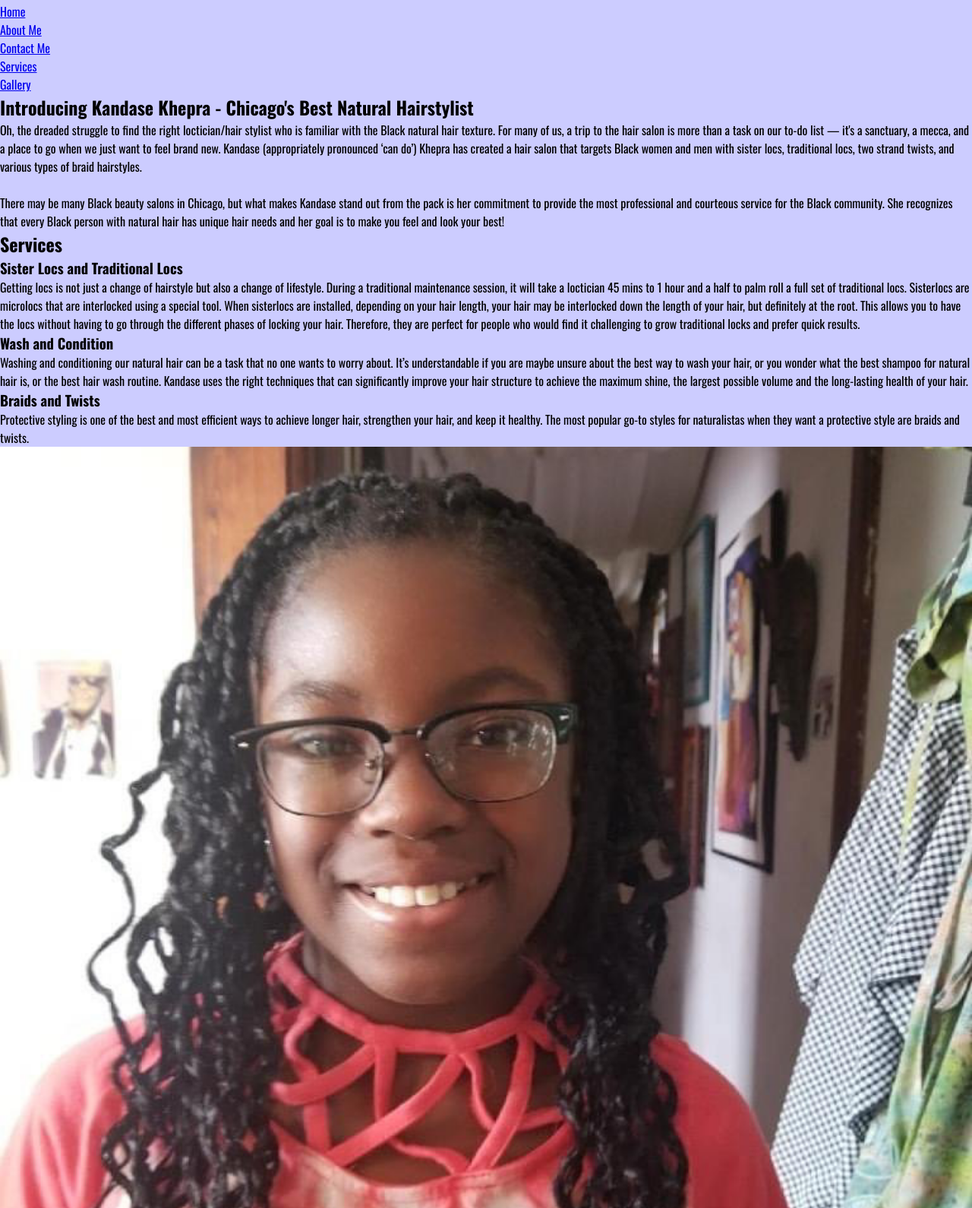
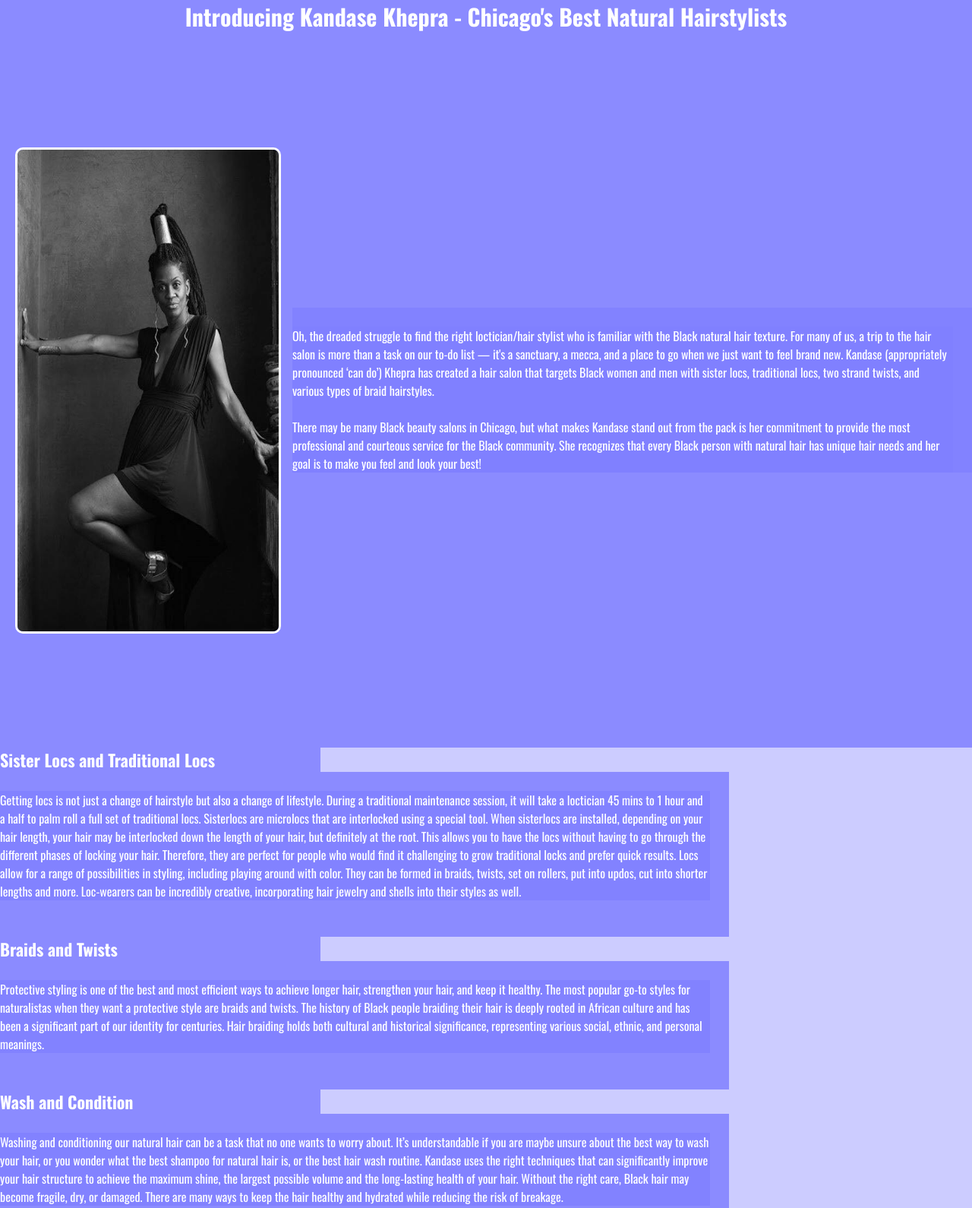
Before and after one commit to Glenda9031/Kandase_Khepra, a plain HTML site: page index.html in a window 1280 px wide. Shown: the part 101-1691 px from the top of the page at 76% size. Drawn offline with nearby package versions, Linux system fonts and the light colour scheme.

Commit message:
various revisions

```diff
--- a/css/style.css
+++ b/css/style.css
@@ -9,18 +9,22 @@
   margin: 0;
   padding: 0;
   border: 0;
+  font-family: "Oswald", sans-serif;
 }
 
 body {
   width: 100%;
   background: #ccccff;
-  font-family: "Oswald", sans-serif;
   font-weight: 400;
 }
 
-img {
-  max-width: 100%;
+  .header {
+    background: var(--background);
+    position: fixed;
+    height: 100px;
+    z-index: 999;
     width: 100%;
+    padding: 30px 10%;
   }
 
   .logo {
@@ -28,75 +32,123 @@ img {
     margin: 0 auto;
   }
 
-ul {
-  list-style: none;
+  nav {
+    display: inline;
 
   }
 
-/* header {
-  background: var(--background);
-  text-align: center;
-  position: fixed;
-  z-index: 999;
-  width: 100%;
-}
-
-.nav-toggle {
-  display: none;
-}
-
-.nav-toggle-label {
-  position: absolute;
-  top: 0;
-  left: 0;
-  margin-left: 1em;
-  border: 1px solid red;
-  height: 100%;
-  display: flex;
-  align-items: center;
-}
-
-.nav-toggle-label span,
-.nav-toggle-label span::before,
-.nav-toggle-label span::after {
-  display: block;
-  background-color: #fff;
-  height: 2px;
-  width: 2em;
-  border-radius: 2px;
-}
-
-nav {
-  background: var(--background);
-  position: absolute;
-  text-align: left;
-  top: 100%;
-  left: 0;
-  width: 100%;
-}
-
-nav ul {
-  margin: 0;
-  padding: 0;
+  #navigation ul {
+    border-bottom: 10px solid #fff;
+    margin-top: 10px;
+    padding-bottom: 0px;
     list-style: none;
   }
 
-nav li {
-  margin-bottom: 1em;
-  margin-left: 1em;
+  #navigation li {
+    display: inline;
+    margin: 0px 20px;
+    text-decoration: none;
   }
 
-nav a {
+  .list-nav {
+    float: right;
+  }
+
+  #navigation a {
     color: #fff;
     text-decoration: none;
     font-size: 1.2rem;
     text-transform: uppercase;
   }
 
-nav a:hover {
+  #navigation a:hover {
     color: #000;
   }
 
-.nav-toggle ~ nav {
-  display: block;
-} */
+.wrapper {
+  display:  flex;
+  justify-content: center;
+  align-items: center;
+  min-height: 100vh;
+  min-width: 100vw;
+  width: 100%;
+  background: rgba(128, 128, 255, .85);
+}
+
+  .wrapper img {
+    max-width: 350px;
+    margin: 150px auto;
+    width: 90%;
+    min-height: 80vh;
+    float: left;
+    border: 3px solid #fff;
+    border-radius: 10px;
+    margin-right: 15px;
+    margin-left: 20px;
+  }
+
+  h1 {
+    color: #fff;
+    font-weight: 700;
+    font-size: 30px;
+    text-align: center;
+    background: rgba(128, 128, 255, .85);
+
+  }
+
+  h2 {
+    font-size: 22px;
+    width: 33%;
+    color: #fff;
+    background: rgba(128, 128, 255, .85);
+  }
+
+.text-box {
+    color: #fff;
+    width: 75%;
+    background: rgba(128, 128, 255, .85);
+    padding-top: 25px;
+  }
+
+    .text-box p {
+    font-size: 1rem;
+    text-align: left;
+    margin-right: 25px;
+    background: rgba(128, 128, 255, .85);
+  }
+
+  .container {
+    display:  flex;
+    justify-content: center;
+    align-items: center;
+    min-height: 100vh;
+    min-width: 100vw;
+    width: 100%;
+    background: rgba(128, 128, 255, .85);
+  }
+
+    .container img {
+      max-width: 350px;
+      margin: 150px auto;
+      width: 70%;
+      min-height: 80vh;
+      float: right;
+      border: 3px solid #fff;
+      border-radius: 10px;
+      margin-right: 15px;
+      margin-left: 20px;
+    }
+
+    h2 {
+      color: #fff;
+      font-size: 30px;
+      text-align: center;
+      background: rgba(128, 128, 255, .85);
+    }
+
+    h3 {
+      font-size: 22px;
+      width: 33%;
+      color: #fff;
+      background: rgba(128, 128, 255, .85);
+    }
--- a/index.html
+++ b/index.html
@@ -9,93 +9,66 @@
   </head>
   <body>
     <header>
+      <div id="navigation">
         <nav>
-            <div id="#home">
-              <img src="images/logo.jpg" class="logo" alt="logo">
-              </div>
-              <input type="checkbox" id="nav-toggle" class="nav-toggle">
 
           <ul>
-          <li><a href="#home">Home</a></li>
-          <li><a href="#about">About Me</a></li>
-          <li><a href="contactform.html" target="_blank">Contact Me</a></li>
-          <li><a href="#services">Services</a></li>
-          <li><a href="gallery.html">Gallery</a></li>
+            <li class="img-nav"><img src="images/logo.jpg" class="logo" alt="logo"></li>
+            <li class="list-nav"><a href="#home">Home</a></li>
+            <li class="list-nav"><a href="#about">About Me</a></li>
+            <li class="list-nav"><a href="contactform.html" target="_blank">Contact Me</a></li>
+            <li class="list-nav"><a href="#services">Services</a></li>
+            <li class="list-nav"><a href="gallery.html">Gallery</a></li>
           </ul>
        </nav>
+      </div>
     </header>
 
-    <main>
-          <article id="#about">
-            <h1>Introducing Kandase Khepra - Chicago's Best Natural Hairstylist</h1>
-
-            <div>
-              <p>
-                Oh, the dreaded struggle to find the right loctician/hair stylist who is familiar with the Black natural hair texture. For many of us, a trip to the hair salon is more than a task on our to-do list — it's a sanctuary, a mecca, and a place to go when we just want to feel brand new. Kandase (appropriately pronounced ‘can do’) Khepra has created a hair salon that targets Black women and men with sister locs, traditional locs, two strand twists, and various types of braid hairstyles. <br/><br/>
-      There may be many Black beauty salons in Chicago, but what makes Kandase stand out from the pack is her commitment to provide the most professional and courteous service for the Black community. She recognizes that every Black person with natural hair has unique hair needs and her goal is to make you feel and look your best!
-              </p>
+    <section id="#about">
+      <h1>Introducing Kandase Khepra - Chicago's Best Natural Hairstylists</h1>
+      <div class="wrapper">
+          <img src="images/img1.jpg" alt="Kandase">
+        <div class="text-box">
+          <p>Oh, the dreaded struggle to find the right loctician/hair stylist who is familiar with the Black natural hair texture. For many of us, a trip to the hair salon is more than a task on our to-do list — it's a sanctuary, a mecca, and a place to go when we just want to feel brand new. Kandase (appropriately pronounced ‘can do’) Khepra has created a hair salon that targets Black women and men with sister locs, traditional locs, two strand twists, and various types of braid hairstyles. <br/><br/>
+            There may be many Black beauty salons in Chicago, but what makes Kandase stand out from the pack is her commitment to provide the most professional and courteous service for the Black community. She recognizes that every Black person with natural hair has unique hair needs and her goal is to make you feel and look your best!</p>
         </div>
-          </article>
-        </div>
-
-        <div id="services">
-          <h2>Services</h2>
-
-          <article>
-            <h3>Sister Locs and Traditional Locs</h3>
-            <p>Getting locs is not just a change of hairstyle but also a change of lifestyle. During a traditional maintenance session, it will take a loctician 45 mins to 1 hour and a half to palm roll a full set of traditional locs. Sisterlocs are microlocs that are interlocked using a special tool. When sisterlocs are installed, depending on your hair length, your hair may be interlocked down the length of your hair, but definitely at the root. This allows you to have the locs without having to go through the different phases of locking your hair. Therefore, they are perfect for people who would find it challenging to grow traditional locks and prefer quick results.</p>
-          </article>
-
-          <article>
-            <h3>Wash and Condition</h3>
-            <p>Washing and conditioning our natural hair can be a task that no one wants to worry about. It’s understandable if you are maybe unsure about the best way to wash your hair, or you wonder what the best shampoo for natural hair is, or the best hair wash routine. Kandase uses the right techniques that can significantly improve your hair structure to achieve the maximum shine, the largest possible volume and the long-lasting health of your hair.</p>
-          </article>
-
-          <article>
-            <h3>Braids and Twists</h3>
-            <p>Protective styling is one of the best and most efficient ways to achieve longer hair, strengthen your hair, and keep it healthy. The most popular go-to styles for naturalistas when they want a protective style are braids and twists.</p>
-          </article>
         </div>
     </section>
 
+    <section id="services">
       <div>
-        <article>
-          <img src="images/img15.JPG" alt="young lady with locs">
+          <h3>Sister Locs and Traditional Locs</h3>
+        <div class="text-box">
+          <p>Getting locs is not just a change of hairstyle but also a change of lifestyle. During a traditional maintenance session, it will take a loctician 45 mins to 1 hour and a half to palm roll a full set of traditional locs. Sisterlocs are microlocs that are interlocked using a special tool. When sisterlocs are installed, depending on your hair length, your hair may be interlocked down the length of your hair, but definitely at the root. This allows you to have the locs without having to go through the different phases of locking your hair. Therefore, they are perfect for people who would find it challenging to grow traditional locks and prefer quick results. Locs allow for a range of possibilities in styling, including playing around with color. They can be formed in braids, twists, set on rollers, put into updos, cut into shorter lengths and more. Loc-wearers can be incredibly creative, incorporating hair jewelry and shells into their styles as well.</p><br><br>
+        </div>
+        </div>
+      </section>
+
+      <section>
         <div>
-            <span>01</span>
-            <h4>Locs Styles</h4>
-            <p>Locs allow for a range of possibilities in styling, including playing around with color. They can be formed in braids, twists, set on rollers, put into updos, cut into shorter lengths and more. Loc-wearers can be incredibly creative, incorporating hair jewelry and shells into their styles as well.</p>
+          <h3>Braids and Twists</h3>
+        <div class="text-box">
+          <p>Protective styling is one of the best and most efficient ways to achieve longer hair, strengthen your hair, and keep it healthy. The most popular go-to styles for naturalistas when they want a protective style are braids and twists. The history of Black people braiding their hair is deeply rooted in African culture and has been a significant part of our identity for centuries. Hair braiding holds both cultural and historical significance, representing various social, ethnic, and personal meanings.</p><br><br>
         </div>
-        </article>
+      </section>
 
-        <article>
-          <img src="images/img14.jpg" alt="young lady with locs">
+      <section>
       <div>
-            <span>02</span>
-            <h4>Braid Styles</h4>
-            <p>The history of Black people braiding their hair is deeply rooted in African culture and has been a significant part of our identity for centuries. Hair braiding holds both cultural and historical significance, representing various social, ethnic, and personal meanings.</p>
+          <h3>Wash and Condition</h3>
+        <div class="text-box">
+          <p>Washing and conditioning our natural hair can be a task that no one wants to worry about. It’s understandable if you are maybe unsure about the best way to wash your hair, or you wonder what the best shampoo for natural hair is, or the best hair wash routine. Kandase uses the right techniques that can significantly improve your hair structure to achieve the maximum shine, the largest possible volume and the long-lasting health of your hair. Without the right care, Black hair may become fragile, dry, or damaged. There are many ways to keep the hair healthy and hydrated while reducing the risk of breakage.</p><br><br><br>
         </div>
-        </article>
-
-        <article>
-          <img src="images/img13.jpg" alt="young lady with locs">
-          <div>
-            <span>03</span>
-            <h4>Wash and Condition</h4>
-            <p>Without the right care, Black hair may become fragile, dry, or damaged. There are many ways to keep the hair healthy and hydrated while reducing the risk of breakage.</p>
       </div>
-        </article>
-      </div>
-
+    </section>
 
     <footer>
       <div class="attribution">
         Coded by
         <a href="https://github.com/Glenda9031/Kandase_Khepra" target="_blank"
-          >Glenda Reed</a>.
+          >Glenda Reed@gBall Development Company</a>.
       </div>
     </footer>
 
-    <script src="script.js"></script>-->
+    <script src="script.js"></script>
   </body>
 </html>
```
Lines whose indentation alone changed are shown as unchanged.
